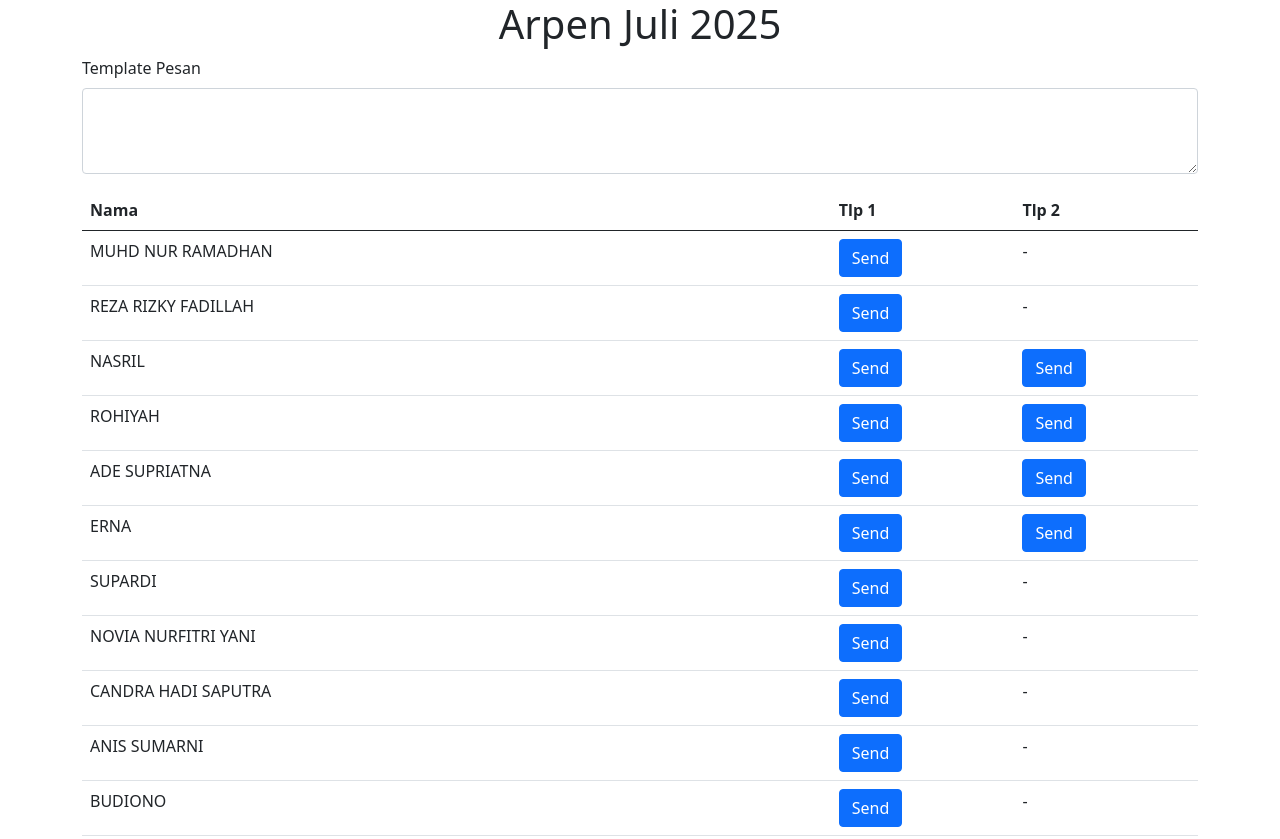
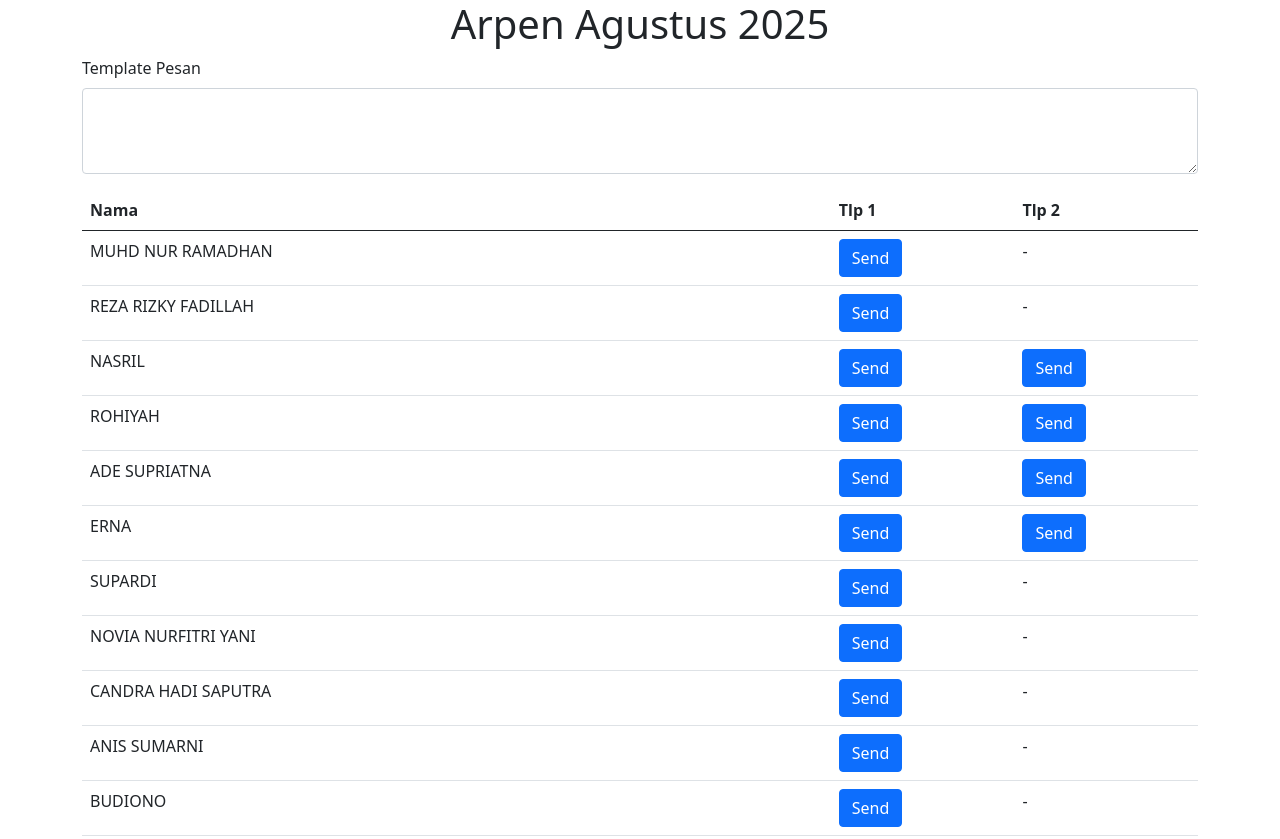
Before and after one commit to workds00/blast-arpen, a plain HTML site: page index.html in a window 1280 px wide. Shown: the top 839 px of the page. Drawn offline with Linux system fonts and the light colour scheme.

Commit message:
update index.html

```diff
--- a/index.html
+++ b/index.html
@@ -25,7 +25,7 @@
 
 	<!-- Main Content Section -->
 	<section id="main-section" class="container d-none">
-		<h1 class="text-center">Arpen Juli 2025</h1>
+		<h1 class="text-center">Arpen Agustus 2025</h1>
 		<div class="mb-3">
 			<label for="text-area" class="form-label">Template Pesan</label>
 			<textarea class="form-control" id="text-area" rows="3"></textarea>
```
